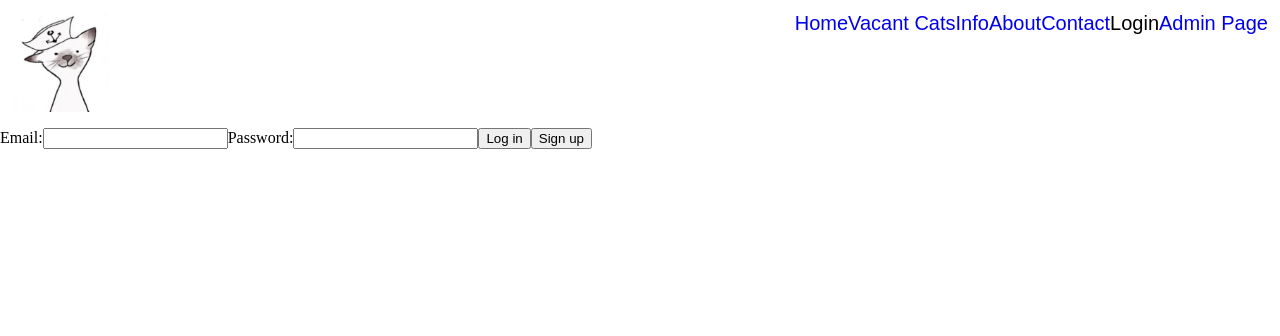
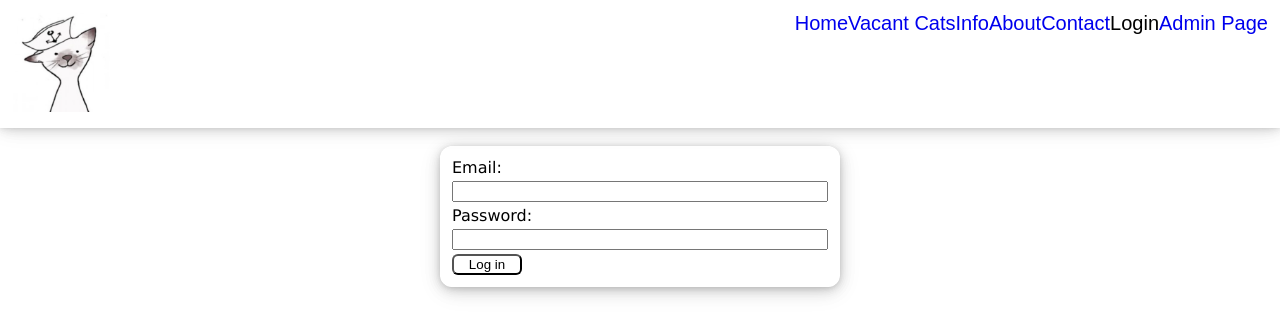
Before and after one commit to JTKsson/cat-shelter-project-V2, a Next.js app: page /login in a window 1280 px wide. Shown: the top 336 px of the page. Built offline with nearby package versions, Linux system fonts and the light colour scheme; no server answers.

Commit message:
add delete button

```diff
--- /dev/null
+++ b/src/app/login/login.module.scss
@@ -0,0 +1,29 @@
+.loginPage {
+	display: flex;
+	justify-content: center;
+	align-items: center;
+	padding: 18px;
+
+	.loginForm {
+		display: flex;
+		flex-direction: column;
+		width: 400px;
+		padding: 12px;
+		box-shadow: 0px 0px 0px rgba(3, 7, 18, 0.01), 0px 0px 1px rgba(3, 7, 18, 0.02),
+			0px 0px 2px rgba(3, 7, 18, 0.02), 0px 1px 4px rgba(3, 7, 18, 0.03),
+			0px 1px 6px rgba(3, 7, 18, 0.04), 0px 2px 9px rgba(3, 7, 18, 0.05),
+			0px 2px 12px rgba(3, 7, 18, 0.06), 0px 3px 15px rgba(3, 7, 18, 0.06),
+			0px 4px 19px rgba(3, 7, 18, 0.07), 0px 5px 24px rgba(3, 7, 18, 0.08);
+
+		border-radius: 12px;
+		gap: 4px;
+		font-family: Verdana, Geneva, Tahoma, sans-serif;
+
+		> button {
+			width: 70px;
+			background-color: #fff;
+			border-radius: 6px;
+			cursor: pointer;
+		}
+	}
+}
--- a/src/app/login/page.tsx
+++ b/src/app/login/page.tsx
@@ -1,15 +1,17 @@
 "use client";
 import { login, signup } from "@/utils/user/actions";
+import Styles from "./login.module.scss";
 
 export default function LoginPage() {
 	return (
-		<form>
+		<div className={Styles.loginPage}>
+			<form className={Styles.loginForm}>
 				<label htmlFor='email'>Email:</label>
 				<input id='email' name='email' type='email' required />
 				<label htmlFor='password'>Password:</label>
 				<input id='password' name='password' type='password' required />
 				<button formAction={login}>Log in</button>
-			<button formAction={signup}>Sign up</button>
 			</form>
+		</div>
 	);
 }
--- a/src/app/vacant-cats/page.tsx
+++ b/src/app/vacant-cats/page.tsx
@@ -9,7 +9,7 @@ import { useEffect, useState } from "react";
 
 const VacantCats = () => {
 	const [cats, setCats] = useState<CatListItemType[]>([]);
-	const { user, error } = useUser();
+	const { user } = useUser();
 
 	useEffect(() => {
 		const fetchData = async () => {
--- a/src/components/CatList/CatList/index.tsx
+++ b/src/components/CatList/CatList/index.tsx
@@ -3,6 +3,7 @@ import { CatListItemType } from "@/types/CatTypes";
 import Styles from "../CatList.module.scss";
 import { useEffect, useState } from "react";
 import Image from "next/image";
+import { DeleteCat } from "@/components/DeleteCat";
 
 interface Props {
 	data: CatListItemType[];
@@ -21,6 +22,10 @@ export const CatList = ({ data }: Props) => {
 		}
 	}, [data]);
 
+	const handleDelete = (id: string) => {
+		setCats(cats.filter((cat) => cat.id !== id));
+	};
+
 	return (
 		<div className={Styles.catList}>
 			{cats.map((cat: CatListItemType) => (
@@ -29,6 +34,7 @@ export const CatList = ({ data }: Props) => {
 						<h2>{cat.name}</h2>
 						<p>{cat.year}</p>
 						<p>{cat.desc}</p>
+						<DeleteCat id={cat.id} onDelete={handleDelete} />
 					</section>
 					{cat.image_url && (
 						<Image
--- a/src/components/Header/Header.module.scss
+++ b/src/components/Header/Header.module.scss
@@ -4,6 +4,11 @@
 	justify-content: space-between;
 	padding: 12px;
 	width: 100%;
+	box-shadow: 0px 0px 0px rgba(3, 7, 18, 0.01), 0px 0px 1px rgba(3, 7, 18, 0.02),
+		0px 0px 2px rgba(3, 7, 18, 0.02), 0px 0px 4px rgba(3, 7, 18, 0.03),
+		0px 0px 6px rgba(3, 7, 18, 0.04), 0px 0px 9px rgba(3, 7, 18, 0.05),
+		0px 0px 12px rgba(3, 7, 18, 0.06), 0px 0px 15px rgba(3, 7, 18, 0.06),
+		0px 0px 19px rgba(3, 7, 18, 0.07), 0px 0px 24px rgba(3, 7, 18, 0.08);
 }
 
 .navMenu {
--- a/src/types/CatTypes.ts
+++ b/src/types/CatTypes.ts
@@ -1,5 +1,5 @@
 export interface CatListItemType {
-	id?: string;
+	id?: string | undefined;
 	name: string;
 	year: string;
 	desc: string;
```
Also changed, not shown: src/API/VacantCatsApi/index.tsx (+8 -0 lines), src/components/DeleteCat/index.tsx (added, +25 -0 lines). Lines whose indentation alone changed are shown as unchanged.
